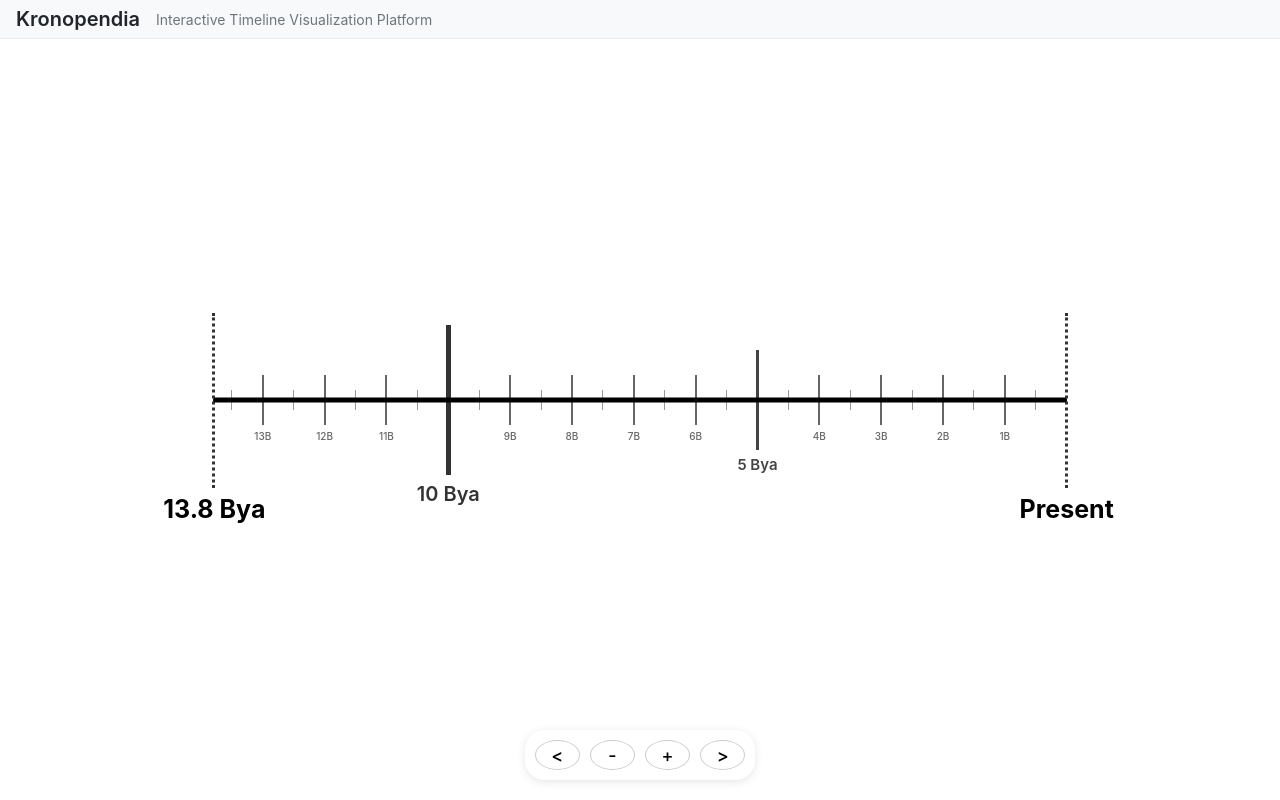
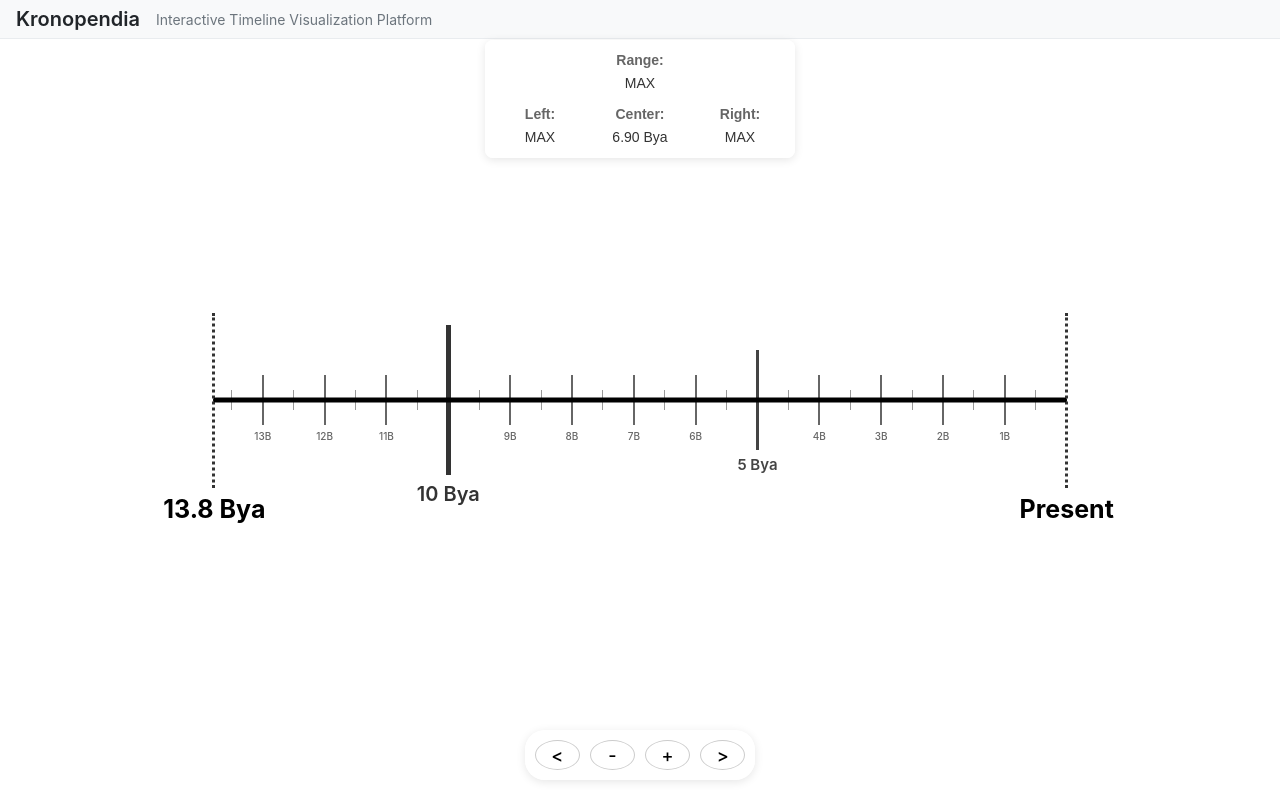
Before and after one commit to Kubbaj/Kronopendia, a React (Vite) app: page / in a window 1280 px wide. Built offline with nearby package versions, Linux system fonts and the light colour scheme.

Commit message:
added scope-tracker

```diff
--- a/src/komponents/scaffold/Scaffold.tsx
+++ b/src/komponents/scaffold/Scaffold.tsx
@@ -1,12 +1,17 @@
-import React, { useRef, useEffect } from 'react';
+import React, { useRef, useEffect, useState } from 'react';
 import Spine from './Spine';
 import Spokes from './Spokes';
+import ScopeInfo from './ScopeInfo';
 import './Scaffold.css';
 import { useZoom } from '../../hooks/useZoom';
+import { pixelPositionToYearsBP } from '../../utils/timeUtils';
 
 const Scaffold: React.FC = () => {
   // Use our zoom hook
   const { scope, zoom, pan } = useZoom();
+
+  // State to track cursor position
+  const [cursorPosition, setCursorPosition] = useState<number | null>(null);
 
   // Reference to the scaffold content div for measuring
   const scaffoldRef = useRef<HTMLDivElement>(null);
@@ -25,7 +30,6 @@ const Scaffold: React.FC = () => {
       // Check if shift key is pressed for panning
       if (e.shiftKey) {
         // Pan left or right based on wheel direction
-        // Note: deltaY is used because horizontal scrolling is often mapped to vertical wheel movement
         const panDelta = e.deltaY > 0 ? 50 : -50; // Adjust this value to control pan speed
         pan(panDelta, totalWidth);
       } else {
@@ -43,6 +47,24 @@ const Scaffold: React.FC = () => {
       };
     }
   }, [zoom, pan]);
+
+  // Handle mouse move to update cursor position
+  const handleMouseMove = (e: React.MouseEvent) => {
+    if (!scaffoldRef.current) return;
+
+    const rect = scaffoldRef.current.getBoundingClientRect();
+    const pixelPosition = e.clientX - rect.left;
+    const totalWidth = rect.width;
+
+    // Convert pixel position to years BP
+    const yearsBP = pixelPositionToYearsBP(pixelPosition, totalWidth, scope);
+    setCursorPosition(yearsBP);
+  };
+
+  // Handle mouse leave to clear cursor position
+  const handleMouseLeave = () => {
+    setCursorPosition(null);
+  };
 
   // Handle button clicks
   const handleZoomIn = () => {
@@ -75,10 +97,15 @@ const Scaffold: React.FC = () => {
       <div
         className="scaffold-content"
         ref={scaffoldRef}
+        onMouseMove={handleMouseMove}
+        onMouseLeave={handleMouseLeave}
       >
         <Spine width="100%" scope={scope} />
         <Spokes width="100%" scope={scope} />
       </div>
+
+      {/* Scope information display */}
+      <ScopeInfo scope={scope} cursorPosition={cursorPosition} />
 
       {/* Zoom and pan controls at the bottom of the screen */}
       <div className="zoom-controls-container">
--- /dev/null
+++ b/src/komponents/scaffold/ScopeInfo.css
@@ -0,0 +1,54 @@
+.scope-info {
+  position: fixed;
+  top: 40px; /* Moved to 40px from the top to sit directly beneath the header */
+  left: 50%;
+  transform: translateX(-50%);
+  background-color: rgba(255, 255, 255, 0.9);
+  border-radius: 8px;
+  box-shadow: 0 2px 10px rgba(0, 0, 0, 0.1);
+  padding: 10px 15px;
+  z-index: 1000;
+  font-family: 'Arial', sans-serif;
+  font-size: 14px;
+  max-width: 400px;
+  width: auto;
+  display: flex;
+  justify-content: center;
+}
+
+.scope-info-content {
+  display: flex;
+  flex-direction: column;
+  align-items: center;
+  gap: 10px;
+  width: 100%;
+}
+
+.scope-info-row {
+  display: flex;
+  justify-content: center;
+  gap: 20px;
+  width: 100%;
+}
+
+.scope-info-item {
+  display: flex;
+  flex-direction: column;
+  align-items: center;
+  min-width: 80px;
+}
+
+.scope-info-range {
+  /* Special styling for the range item if needed */
+  font-weight: 500;
+}
+
+.scope-info-label {
+  font-weight: bold;
+  color: #666;
+  margin-bottom: 2px;
+}
+
+.scope-info-value {
+  color: #333;
+}
--- /dev/null
+++ b/src/komponents/scaffold/ScopeInfo.tsx
@@ -0,0 +1,89 @@
+import React from 'react';
+import './ScopeInfo.css';
+import { TimeScope, UNIVERSE_AGE_YEARS } from '../../utils/timeUtils';
+
+interface ScopeInfoProps {
+  scope: TimeScope;
+  cursorPosition: number | null;
+}
+
+// Helper function to format time values in a human-readable way
+const formatTimeValue = (years: number, isEdge: boolean = false, isRange: boolean = false): string => {
+  // Check for edge cases (universe bounds)
+  if (isEdge) {
+    if (years >= UNIVERSE_AGE_YEARS) return "MAX";
+    if (years <= 0) return "MAX";
+  }
+
+  const absYears = Math.abs(years);
+
+  // For range values, remove the "a" suffix
+  const suffix = isRange ? "" : "a";
+
+  if (absYears >= 1e9) {
+    return `${(years / 1e9).toFixed(2)} By${suffix}`;
+  } else if (absYears >= 1e6) {
+    return `${(years / 1e6).toFixed(2)} My${suffix}`;
+  } else if (absYears >= 1e3) {
+    return `${(years / 1e3).toFixed(2)} Ky${suffix}`;
+  } else {
+    return `${years.toFixed(2)} years`;
+  }
+};
+
+const ScopeInfo: React.FC<ScopeInfoProps> = ({ scope, cursorPosition }) => {
+  // Calculate the total visible time range
+  const totalRange = scope.start - scope.end;
+
+  // Calculate the center point (used for button zooming)
+  const centerPoint = scope.start - (totalRange / 2);
+
+  // Check if we're at the universe bounds
+  const isAtLeftBound = scope.start >= UNIVERSE_AGE_YEARS;
+  const isAtRightBound = scope.end <= 0;
+  const isRangeMax = totalRange >= UNIVERSE_AGE_YEARS;
+
+  return (
+    <div className="scope-info">
+      <div className="scope-info-content">
+        {/* Top row - Range */}
+        <div className="scope-info-row">
+          <div className="scope-info-item scope-info-range">
+            <span className="scope-info-label">Range:</span>
+            <span className="scope-info-value">
+              {isRangeMax ? "MAX" : formatTimeValue(totalRange, false, true)}
+            </span>
+          </div>
+        </div>
+
+        {/* Bottom row - Left, Cursor/Center, Right */}
+        <div className="scope-info-row">
+          <div className="scope-info-item">
+            <span className="scope-info-label">Left:</span>
+            <span className="scope-info-value">
+              {formatTimeValue(scope.start, isAtLeftBound)}
+            </span>
+          </div>
+
+          <div className="scope-info-item">
+            <span className="scope-info-label">
+              {cursorPosition !== null ? "Cursor:" : "Center:"}
+            </span>
+            <span className="scope-info-value">
+              {formatTimeValue(cursorPosition !== null ? cursorPosition : centerPoint)}
+            </span>
+          </div>
+
+          <div className="scope-info-item">
+            <span className="scope-info-label">Right:</span>
+            <span className="scope-info-value">
+              {formatTimeValue(scope.end, isAtRightBound)}
+            </span>
+          </div>
+        </div>
+      </div>
+    </div>
+  );
+};
+
+export default ScopeInfo;
--- a/src/utils/timeUtils.ts
+++ b/src/utils/timeUtils.ts
@@ -166,8 +166,10 @@ export function pixelPositionToYearsBP(
   totalWidth: number,
   scope: TimeScope
 ): number {
-  // Simple linear mapping from pixel position to years BP
+  // Calculate relative position (0-1) along the timeline
   const relativePosition = pixelPosition / totalWidth;
+
+  // Convert to years BP based on current scope
   const scopeWidth = scope.start - scope.end;
   return scope.start - (relativePosition * scopeWidth);
 }
```
